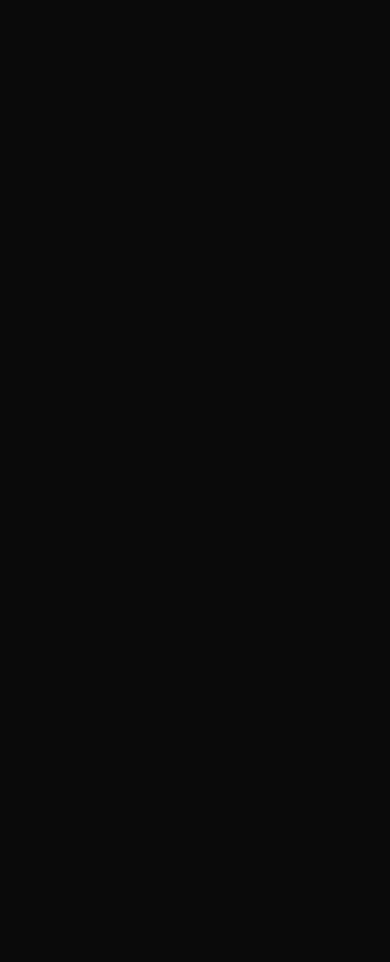
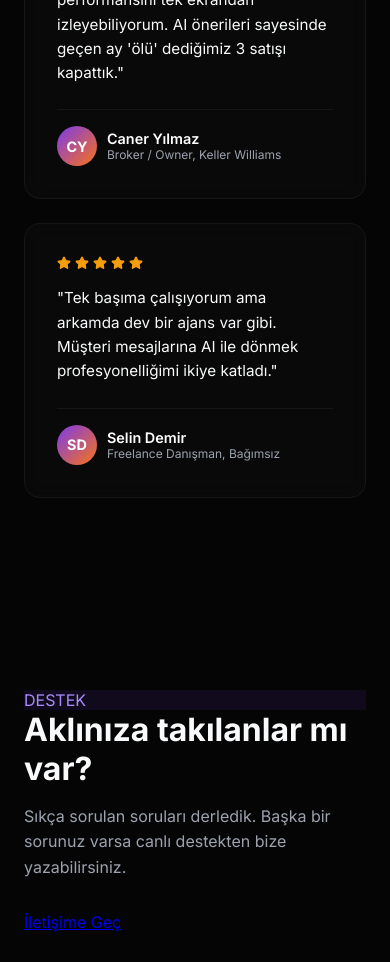
Before and after one commit to yilmazzih86-glitch/emlak-icerik-asistani, a Next.js app: page / in a window 390 px wide. Shown: the part 8920-9882 px from the top of the page. Before the commit the page ends 8389 px from the top, so only its background shows below. Built offline with nearby package versions, Linux system fonts and the light colour scheme.

Commit message:
Dashboard page update

```diff
--- a/app/page.module.scss
+++ b/app/page.module.scss
@@ -1181,6 +1181,138 @@ $border-color: rgba(255, 255, 255, 0.08); // İnce cam sınırı
      }
   }
 }
+.testimonialsGrid {
+  display: grid;
+  grid-template-columns: repeat(3, 1fr);
+  gap: 1.5rem;
+
+  @media (max-width: 900px) { grid-template-columns: repeat(2, 1fr); }
+  @media (max-width: 600px) { grid-template-columns: 1fr; }
+}
+
+.testimonialCard {
+  @include glass(0.02, 10px);
+  padding: 2rem;
+  border-radius: 16px;
+  border: 1px solid rgba(255,255,255,0.05);
+  display: flex;
+  flex-direction: column;
+  transition: all 0.3s;
+
+  &:hover {
+    background: rgba(255,255,255,0.04);
+    border-color: rgba(255,255,255,0.1);
+    box-shadow: 0 10px 30px rgba(0,0,0,0.3);
+  }
+
+  .stars {
+    display: flex; gap: 4px; margin-bottom: 1rem;
+  }
+
+  .comment {
+    font-size: 0.95rem;
+    color: $text-main;
+    line-height: 1.6;
+    margin-bottom: 1.5rem;
+    flex: 1; // Kart yüksekliklerini eşitler
+  }
+
+  .profile {
+    display: flex; align-items: center; gap: 10px;
+    border-top: 1px solid rgba(255,255,255,0.05);
+    padding-top: 1rem;
+
+    .avatar {
+      width: 40px; height: 40px;
+      border-radius: 50%;
+      background: linear-gradient(135deg, $violet, $orange);
+      color: white;
+      font-weight: 700;
+      font-size: 0.9rem;
+      @include flex-center;
+    }
+
+    .info {
+      .name { font-size: 0.9rem; font-weight: 600; color: #fff; }
+      .role { font-size: 0.75rem; color: $text-muted; }
+    }
+  }
+}
+
+// --- FAQ SECTION ---
+.faqLayout {
+  display: grid;
+  grid-template-columns: 1fr 1.5fr;
+  gap: 4rem;
+
+  @media (max-width: 768px) {
+    grid-template-columns: 1fr;
+    gap: 2rem;
+  }
+}
+
+.faqInfo {
+  h2 { font-size: 2rem; font-weight: 700; margin-bottom: 1rem; color: $text-main; }
+  p { color: $text-muted; line-height: 1.6; margin-bottom: 1rem; }
+}
+
+.faqList {
+  display: flex;
+  flex-direction: column;
+  gap: 1rem;
+}
+
+.faqItem {
+  @include glass(0.02, 0); // Blur kapalı performans için
+  border-radius: 12px;
+  border: 1px solid rgba(255,255,255,0.05);
+  padding: 1.25rem;
+  cursor: pointer;
+  transition: all 0.3s ease;
+
+  &:hover {
+    background: rgba(255,255,255,0.04);
+  }
+
+  &.open {
+    background: rgba($violet, 0.05);
+    border-color: rgba($violet, 0.2);
+
+    .question { color: $violet; }
+    .iconWrapper { background: $violet; color: white; transform: rotate(180deg); }
+  }
+
+  .faqHeader {
+    display: flex;
+    justify-content: space-between;
+    align-items: center;
+    gap: 1rem;
+
+    .question {
+      font-weight: 600;
+      font-size: 1rem;
+      color: $text-main;
+      transition: color 0.3s;
+    }
+
+    .iconWrapper {
+      width: 24px; height: 24px;
+      border-radius: 50%;
+      background: rgba(255,255,255,0.05);
+      color: $text-muted;
+      @include flex-center;
+      transition: all 0.3s;
+      flex-shrink: 0;
+    }
+  }
+
+  .answer {
+    color: $text-muted;
+    font-size: 0.95rem;
+    line-height: 1.6;
+    overflow: hidden;
+  }
+}
 
 // --- FOOTER ---
 .footer {
--- a/app/page.tsx
+++ b/app/page.tsx
@@ -10,7 +10,8 @@ import {
   Settings, Share2, Type, ImagePlus, Share, TrendingUp, ChevronRight,
   ChevronLeft, Briefcase, Zap, Video, Search, Bell, LayoutGrid, Home as HomeIcon,
   FileQuestion, Clock, Users2, ShieldAlert, ArrowDown,
-  MoreHorizontal, Plus, Filter, Calendar, MessageSquare, GripVertical, Phone, FileSignature
+  MoreHorizontal, Plus, Filter, Calendar, MessageSquare, GripVertical, Phone, FileSignature,
+  Star, HelpCircle, Minus
 } from "lucide-react";
 import { motion, useScroll, useTransform, useMotionValue, AnimatePresence } from "framer-motion";
 import styles from "./page.module.scss";
@@ -177,6 +178,87 @@ const ActivityTicker = () => {
   );
 };
 
+const testimonials = [
+  {
+    name: "Merve Kaya",
+    role: "Lüks Konut Uzmanı",
+    company: "Remax Pro",
+    image: "MK", // Avatar yerine harf kullanıyoruz, resim varsa url konabilir
+    content: "Eskiden bir portföyün sosyal medya görselleri için 2 saat harcardım. EstateOS ile bu süre 5 dakikaya indi. Satışa odaklanmak için harika.",
+    rating: 5
+  },
+  {
+    name: "Caner Yılmaz",
+    role: "Broker / Owner",
+    company: "Keller Williams",
+    image: "CY",
+    content: "Ofisimdeki 15 danışmanın performansını tek ekrandan izleyebiliyorum. AI önerileri sayesinde geçen ay 'ölü' dediğimiz 3 satışı kapattık.",
+    rating: 5
+  },
+  {
+    name: "Selin Demir",
+    role: "Freelance Danışman",
+    company: "Bağımsız",
+    image: "SD",
+    content: "Tek başıma çalışıyorum ama arkamda dev bir ajans var gibi. Müşteri mesajlarına AI ile dönmek profesyonelliğimi ikiye katladı.",
+    rating: 5
+  }
+];
+
+// --- FAQ (Sıkça Sorulan Sorular) ---
+const faqs = [
+  {
+    q: "Ücretsiz deneme süresinde kredi kartı gerekiyor mu?",
+    a: "Hayır, EstateOS'u 14 gün boyunca kredi kartı bilgilerinizi girmeden, tüm özellikleriyle ücretsiz deneyebilirsiniz."
+  },
+  {
+    q: "Mevcut portföylerimi Excel'den aktarabilir miyim?",
+    a: "Evet, 'Toplu İçe Aktar' özelliği sayesinde Excel veya CSV formatındaki müşteri ve portföy listenizi saniyeler içinde sisteme yükleyebilirsiniz."
+  },
+  {
+    q: "Aboneliğimi istediğim zaman iptal edebilir miyim?",
+    a: "Kesinlikle. Hiçbir taahhüt yoktur. Paneliniz üzerinden tek tıkla aboneliğinizi dondurabilir veya iptal edebilirsiniz."
+  },
+  {
+    q: "Yapay zeka içerikleri SEO uyumlu mu?",
+    a: "Evet, oluşturulan ilan metinleri emlak platformlarının algoritmalarına ve Google SEO kriterlerine uygun anahtar kelimelerle optimize edilir."
+  }
+];
+
+const AccordionItem = ({ question, answer, isOpen, onClick }: any) => {
+  return (
+    <motion.div
+      initial={false}
+      className={`${styles.faqItem} ${isOpen ? styles.open : ''}`}
+      onClick={onClick}
+    >
+      <div className={styles.faqHeader}>
+        <span className={styles.question}>{question}</span>
+        <div className={styles.iconWrapper}>
+           {isOpen ? <Minus size={18} /> : <Plus size={18} />}
+        </div>
+      </div>
+      <AnimatePresence initial={false}>
+        {isOpen && (
+          <motion.div
+            key="content"
+            initial="collapsed"
+            animate="open"
+            exit="collapsed"
+            variants={{
+              open: { opacity: 1, height: "auto", marginTop: 16 },
+              collapsed: { opacity: 0, height: 0, marginTop: 0 }
+            }}
+            transition={{ duration: 0.3, ease: [0.04, 0.62, 0.23, 0.98] }}
+          >
+            <div className={styles.answer}>{answer}</div>
+          </motion.div>
+        )}
+      </AnimatePresence>
+    </motion.div>
+  );
+};
+
 export default function Home() {
   const [isVisible, setIsVisible] = useState(true);
   const [lastScrollY, setLastScrollY] = useState(0);
@@ -186,6 +268,7 @@ export default function Home() {
   const backgroundY = useTransform(scrollYProgress, [0, 1], ["0%", "50%"]);
   const textY = useTransform(scrollYProgress, [0, 1], ["0%", "100%"]);
   const floatAnimation = (delay: number, yOffset: number) => ({ y: [0, yOffset, 0], transition: { repeat: Infinity, duration: 4 + delay, ease: "easeInOut" as const, delay: delay } });
+  const [openFaqIndex, setOpenFaqIndex] = useState<number | null>(0);
 
 useEffect(() => {
     const handleScroll = () => {
@@ -795,6 +878,83 @@ useEffect(() => {
         </div>
       </section>
 
+      {/* --- TESTIMONIALS SECTION --- */}
+      <section className={styles.sectionPadding}>
+        <div className={styles.container}>
+           <motion.div
+              className={styles.sectionHeader}
+              initial={{ opacity: 0, y: 20 }}
+              whileInView={{ opacity: 1, y: 0 }}
+              viewport={{ once: true }}
+           >
+              <h2 className={styles.title}>Danışmanlar <span className={styles.highlight}>Neler Söylüyor?</span></h2>
+              <p className={styles.subtitle}>Türkiye genelinde 500+ profesyonel EstateOS kullanıyor.</p>
+           </motion.div>
+
+           <div className={styles.testimonialsGrid}>
+              {testimonials.map((item, i) => (
+                <motion.div
+                  key={i}
+                  className={styles.testimonialCard}
+                  initial={{ opacity: 0, y: 20 }}
+                  whileInView={{ opacity: 1, y: 0 }}
+                  viewport={{ once: true }}
+                  transition={{ delay: i * 0.1 }}
+                  whileHover={{ y: -5 }}
+                >
+                   <div className={styles.stars}>
+                      {[...Array(item.rating)].map((_, starI) => (
+                        <Star key={starI} size={14} fill="#f59e0b" color="#f59e0b" />
+                      ))}
+                   </div>
+                   <p className={styles.comment}>"{item.content}"</p>
+                   <div className={styles.profile}>
+                      <div className={styles.avatar}>{item.image}</div>
+                      <div className={styles.info}>
+                         <div className={styles.name}>{item.name}</div>
+                         <div className={styles.role}>{item.role}, {item.company}</div>
+                      </div>
+                   </div>
+                </motion.div>
+              ))}
+           </div>
+        </div>
+      </section>
+
+      {/* ... Pricing Section Buraya Gelecek (Mevcut kodunuzda var) ... */}
+
+      {/* Pricing Section bittikten hemen sonra, Footer'dan önce: */}
+
+      {/* --- FAQ SECTION --- */}
+      <section className={styles.sectionPadding}>
+         <div className={styles.container}>
+            <div className={styles.faqLayout}>
+               {/* Sol Taraf: Başlık */}
+               <div className={styles.faqInfo}>
+                  <div className={styles.miniLabel} style={{color:'#a78bfa', borderColor:'rgba(124, 58, 237, 0.3)', background:'rgba(124, 58, 237, 0.1)'}}>DESTEK</div>
+                  <h2>Aklınıza takılanlar mı var?</h2>
+                  <p>Sıkça sorulan soruları derledik. Başka bir sorunuz varsa canlı destekten bize yazabilirsiniz.</p>
+                  <Link href="/contact" className={styles.btnOutline} style={{display:'inline-flex', marginTop:'1rem'}}>
+                     İletişime Geç
+                  </Link>
+               </div>
+
+               {/* Sağ Taraf: Accordion */}
+               <div className={styles.faqList}>
+                  {faqs.map((faq, i) => (
+                    <AccordionItem
+                      key={i}
+                      question={faq.q}
+                      answer={faq.a}
+                      isOpen={i === openFaqIndex}
+                      onClick={() => setOpenFaqIndex(i === openFaqIndex ? null : i)}
+                    />
+                  ))}
+               </div>
+            </div>
+         </div>
+      </section>
+
       {/* FOOTER */}
       <footer className={styles.footer}>
         <div className={styles.container}>
```
